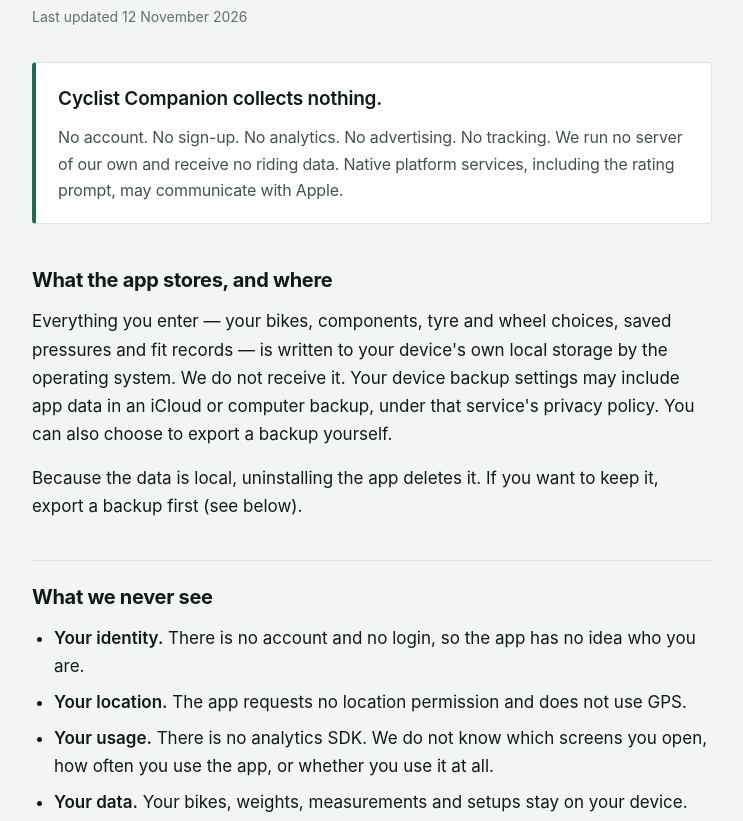
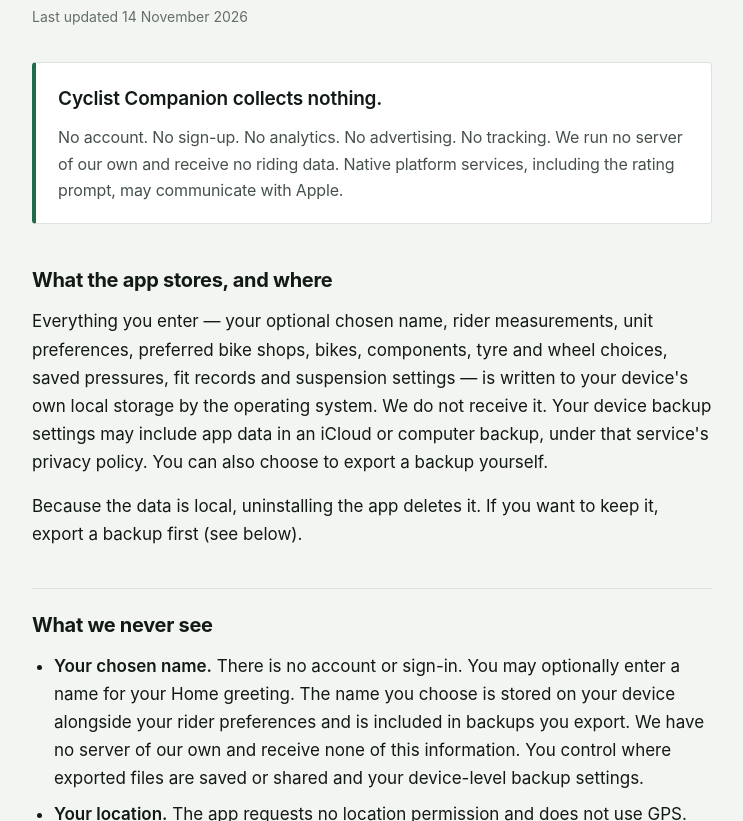
Before and after one commit to TheCOOPERX/cyclist-companion-site, a plain HTML site: page privacy/index.html in a window 1280 px wide. Shown: the part 223-1044 px from the top of the page, without its empty margins (268-1011 px from the left). Drawn offline with Linux system fonts and the light colour scheme.

Commit message:
Clarify local rider names and rider-controlled backups in privacy policy

```diff
--- a/privacy/index.html
+++ b/privacy/index.html
@@ -12,7 +12,7 @@
 <meta property="og:type" content="website">
 <meta property="og:site_name" content="Cyclist Companion">
 <meta property="og:title" content="Privacy Policy — Cyclist Companion">
-<meta property="og:description" content="Cyclist Companion collects nothing. No account, no analytics, no tracking. Everything stays on your device.">
+<meta property="og:description" content="Cyclist Companion collects nothing. No account, analytics or tracking. Your local data and exported backups remain under your control.">
 <meta property="og:url" content="https://cc.velostables.com/privacy/">
 <meta property="og:image" content="https://cc.velostables.com/assets/og.png">
 <meta property="og:image:width" content="1200">
@@ -38,7 +38,7 @@
 </nav>
 
 <h1>Privacy Policy</h1>
-<p class="meta">Last updated 12 November 2026</p>
+<p class="meta">Last updated 14 November 2026</p>
 
 <div class="claim">
   <p>Cyclist Companion collects nothing.</p>
@@ -48,8 +48,9 @@
 </div>
 
 <h2>What the app stores, and where</h2>
-<p>Everything you enter — your bikes, components, tyre and wheel choices, saved
-pressures and fit records — is written to your device's own local storage by the
+<p>Everything you enter — your optional chosen name, rider measurements, unit
+preferences, preferred bike shops, bikes, components, tyre and wheel choices,
+saved pressures, fit records and suspension settings — is written to your device's own local storage by the
 operating system. We do not receive it. Your device backup settings may include
 app data in an iCloud or computer backup, under that service's privacy policy.
 You can also choose to export a backup yourself.</p>
@@ -58,10 +59,10 @@ keep it, export a backup first (see below).</p>
 
 <h2>What we never see</h2>
 <ul>
-  <li><strong>Your identity.</strong> There is no account and no login, so the app has no idea who you are.</li>
+  <li><strong>Your chosen name.</strong> There is no account or sign-in. You may optionally enter a name for your Home greeting. The name you choose is stored on your device alongside your rider preferences and is included in backups you export. We have no server of our own and receive none of this information. You control where exported files are saved or shared and your device-level backup settings.</li>
   <li><strong>Your location.</strong> The app requests no location permission and does not use GPS.</li>
   <li><strong>Your usage.</strong> There is no analytics SDK. We do not know which screens you open, how often you use the app, or whether you use it at all.</li>
-  <li><strong>Your data.</strong> Your bikes, weights, measurements and setups stay on your device.</li>
+  <li><strong>Your data.</strong> Your bikes, weights, measurements and setups are stored locally unless you choose to export them or include them in a device backup.</li>
   <li><strong>Your contacts, photos, camera, microphone or health data.</strong> The app requests none of these permissions.</li>
 </ul>
 
```
